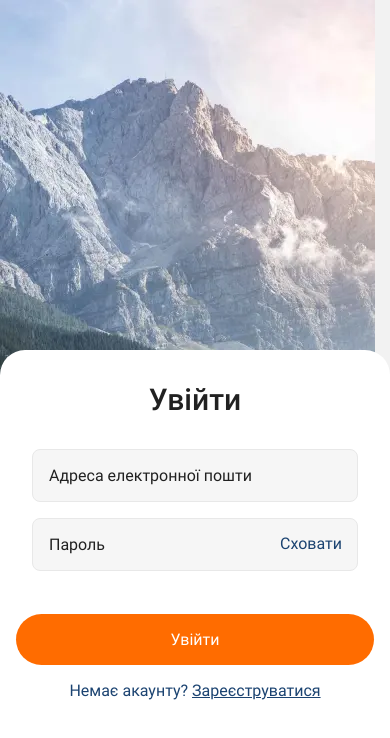
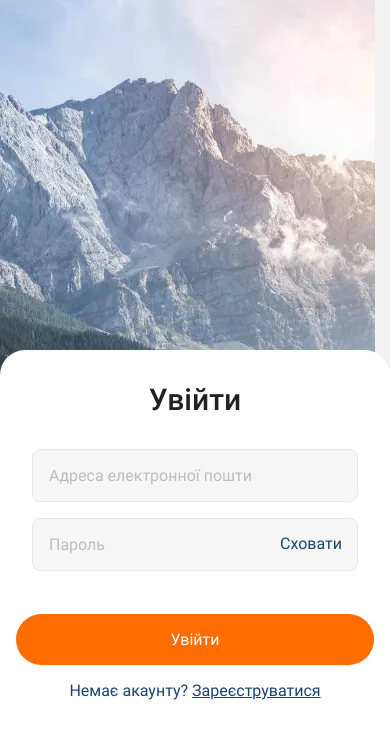
Before and after one commit to VIlliaV/hw-native, a React Native app: screen /Login in a window 390 px wide. Shown: the top 738 px of the page. Built offline with nearby package versions, Linux system fonts and the light colour scheme.

Commit message:
FIX || color placeholder

```diff
--- a/components/SVGComponents/LocationSVG.js
+++ b/components/SVGComponents/LocationSVG.js
@@ -22,7 +22,7 @@ const LocationSVG = () => (
       fill-rule="evenodd"
       clip-rule="evenodd"
       d="M12 14C13.6569 14 15 12.6569 15 11C15 9.34315 13.6569 8 12 8C10.3431 8 9 9.34315 9 11C9 12.6569 10.3431 14 12 14Z"
-      stroke="#BDBDBD"
+      stroke={color.placeholder}
       stroke-linecap="round"
       stroke-linejoin="round"
     />
--- a/components/auth/Auth.js
+++ b/components/auth/Auth.js
@@ -217,7 +217,7 @@ const styleAuth = {
 
 const inputLoginProps = {
   placeholder: "Логін",
-  placeholderTextColor: { ...color.placeholder },
+  placeholderTextColor: color.placeholder,
   autoCapitalize: "none",
   autoComplete: Platform.OS === "ios" ? "nickname" : "username-new",
   textContentType: "nickname",
@@ -227,7 +227,7 @@ const inputLoginProps = {
 
 const inputEmailProps = {
   placeholder: "Адреса електронної пошти",
-  placeholderTextColor: { ...color.placeholder },
+  placeholderTextColor: color.placeholder,
   autoComplete: "email",
   inputMode: "email",
   clearButtonMode: "always",
@@ -235,7 +235,7 @@ const inputEmailProps = {
 
 const inputPasswordProps = {
   placeholder: "Пароль",
-  placeholderTextColor: { ...color.placeholder },
+  placeholderTextColor: color.placeholder,
   autoComplete: "new-password",
   // clearButtonMode: "always",
 };
```
